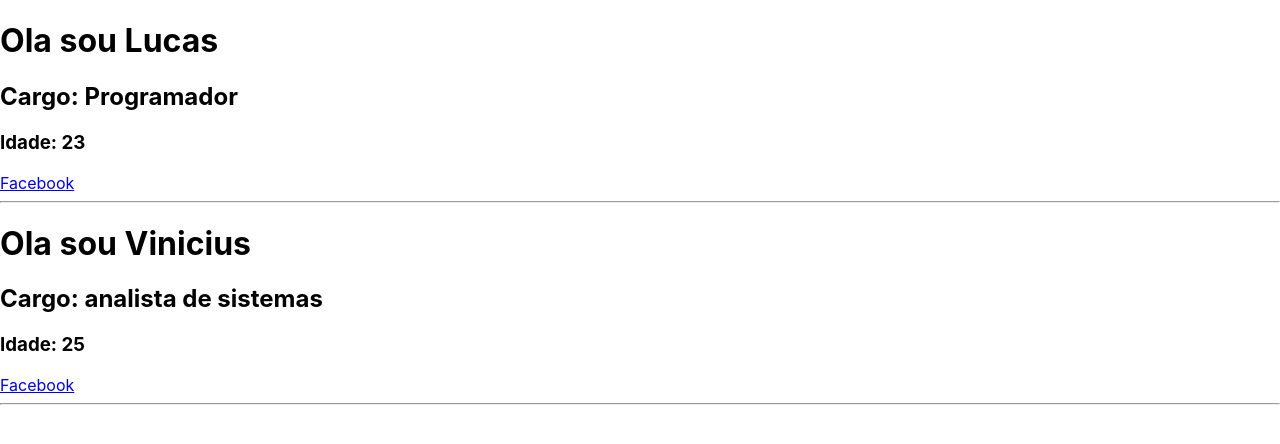
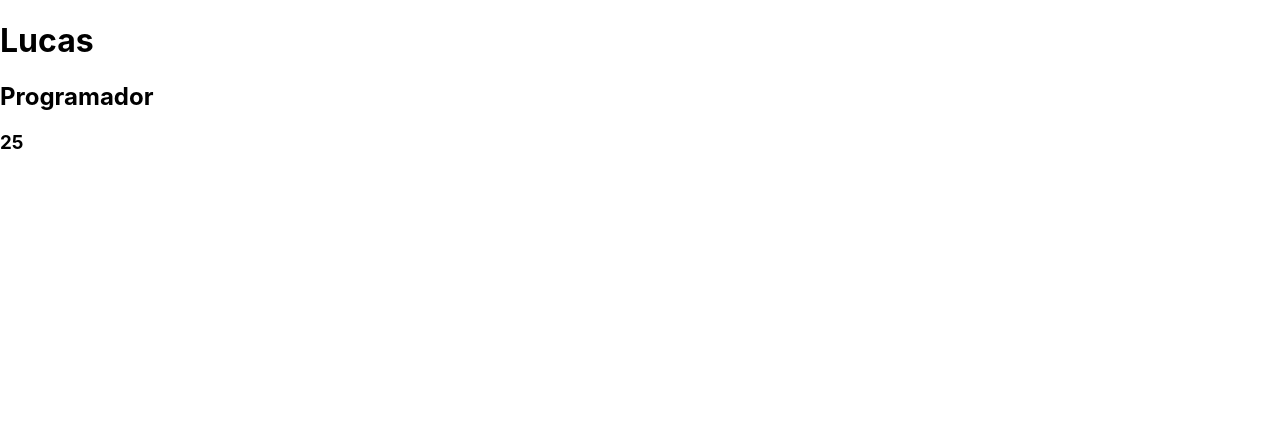
Before and after one commit to lucasFilppe/react-JS, a React (Create React App) app in the folder primeirosite/: page / in a window 1280 px wide. Shown: the top 444 px of the page. Built offline with nearby package versions, Linux system fonts and the light colour scheme.

Commit message:
aplicando class component

```diff
--- a/primeirosite/src/App.js
+++ b/primeirosite/src/App.js
@@ -1,38 +1,24 @@
-import React from 'react';
+import React, { Component } from 'react';
 
-const Equipe = (props) => {
-  return(
-    <div>
-      <Sobre nome={props.nome} cargo={props.cargo} idade={props.idade}/>
-      <Social fb={props.facebook}/>
-      <hr></hr>
-    </div>
-  )
-}
+class Equipe extends Component{
+  render(){
+    return(
 
-const Sobre = (props) => {
-  return(
-    <div>
-      <h1>Ola sou {props.nome}</h1>
-      <h2>Cargo: {props.cargo}</h2>
-      <h3>Idade: {props.idade}</h3>
-    </div>
-  )
-}
+      //this referencia a este componente
+      <div>
+        <h1>{this.props.nome}</h1>
+        <h2>{this.props.cargo}</h2>
+        <h3>{this.props.idade}</h3>
+      </div>
 
-const Social =(props) => {
-  return(
-    <div>
-      <a href={props.fb}>Facebook</a>
-    </div>
-  )
+    );
+  }
 }
 
 function App() {
   return (
     <div>
-      <Equipe nome="Lucas" cargo="Programador" idade="23" facebook="https://www.facebook.com/lucasfilipe.ramos.10"/>
-      <Equipe nome="Vinicius" cargo="analista de sistemas" idade="25" facebook="https://www.facebook.com/lucasfilipe.ramos.10"/>
+      <Equipe nome="Lucas" cargo="Programador" idade="25"/>
     </div>
   );
 }
```
